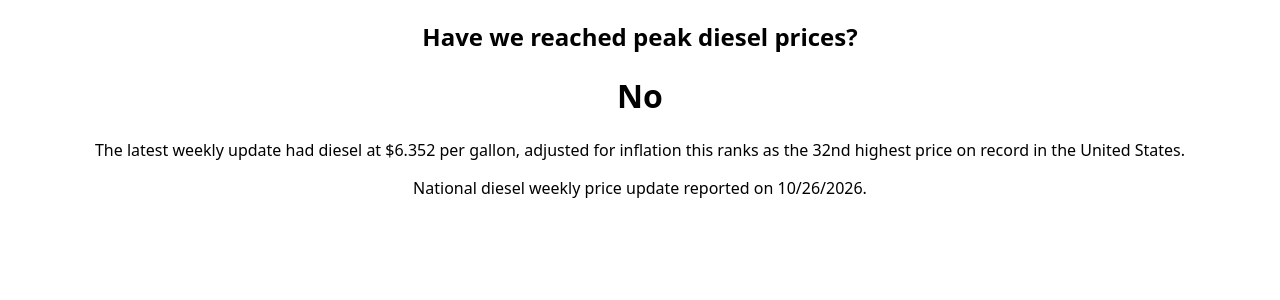
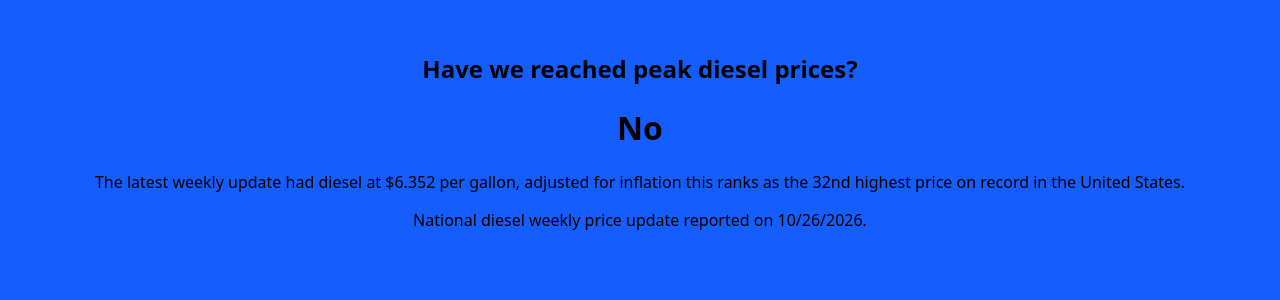
Before and after one commit to malelew/peak-diesel, a SvelteKit app in the folder peakdiesel-app/: page / in a window 1280 px wide. Shown: the top 300 px of the page. Built offline with nearby package versions, Linux system fonts and the light colour scheme.

Commit message:
add coloring

```diff
--- a/peakdiesel-app/src/routes/+page.svelte
+++ b/peakdiesel-app/src/routes/+page.svelte
@@ -6,10 +6,12 @@
 	let dieselPrices = $derived(data.prices);
 	let latestPrice = $derived(dieselPrices[0]);
 	let latestDate = $derived(formatDate(latestPrice.Date));
+  let isPeak = $derived(latestPrice.price_rank == 1)
 </script>
 
+<main class={['px-2', 'py-8', 'min-h-screen', isPeak ? 'bg-orange-600': 'bg-blue-600']}>
 <h2>Have we reached peak diesel prices?</h2>
-{#if latestPrice.price_rank == 1}
+{#if isPeak}
 	<h1>Yes</h1>
 {:else}
 	<h1>No</h1>
@@ -20,6 +22,7 @@
 	ranks as the {formatRank(latestPrice.price_rank)} highest price on record in the United States.
 </p>
 <p>National diesel weekly price update reported on {latestDate}.</p>
+</main>
 
 <style>
 	h1 {
--- a/peakdiesel-app/src/styles/app.css
+++ b/peakdiesel-app/src/styles/app.css
@@ -4,4 +4,5 @@
 
 body {
     font-family: 'Source Sans 3', system-ui, sans-serif;
+    margin: 0;
 }
```
